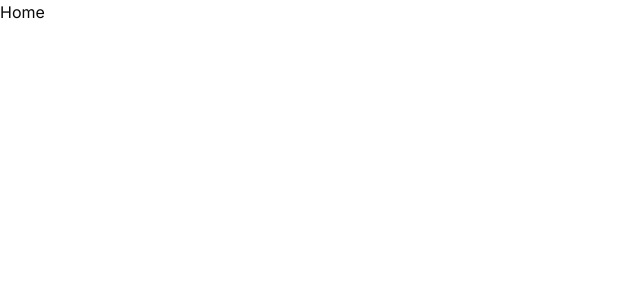
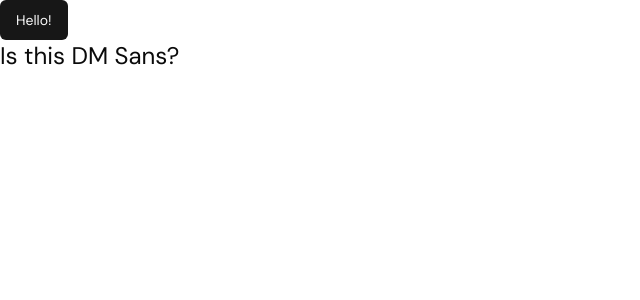
Before and after one commit to NatGlass/notehub, a Next.js app: page / in a window 1280 px wide. Shown: the top 300 px of the page, without its empty margins (0-640 px from the left). Built offline with nearby package versions, Linux system fonts and the light colour scheme.

Commit message:
custom font

```diff
--- a/app/layout.tsx
+++ b/app/layout.tsx
@@ -1,8 +1,11 @@
 import "./globals.css";
 import type { Metadata } from "next";
-import { Inter } from "next/font/google";
+import { DM_Sans } from "next/font/google";
 
-const inter = Inter({ subsets: ["latin"] });
+const dm_sans = DM_Sans({
+  weight: ["300", "400", "600", "700"],
+  subsets: ["latin"],
+});
 
 export const metadata: Metadata = {
   title: "Note Hub",
@@ -16,7 +19,7 @@
 }) {
   return (
     <html lang="en">
-      <body className={inter.className}>{children}</body>
+      <body className={dm_sans.className}>{children}</body>
     </html>
   );
 }
--- a/app/page.tsx
+++ b/app/page.tsx
@@ -1,5 +1,12 @@
+import { Button } from "@/components/ui/button";
+
 const Home = () => {
-  return <div>Home</div>;
+  return (
+    <div>
+      <Button>Hello!</Button>
+      <h1 className="text-2xl">Is this DM Sans?</h1>
+    </div>
+  );
 };
 
 export default Home;
```
